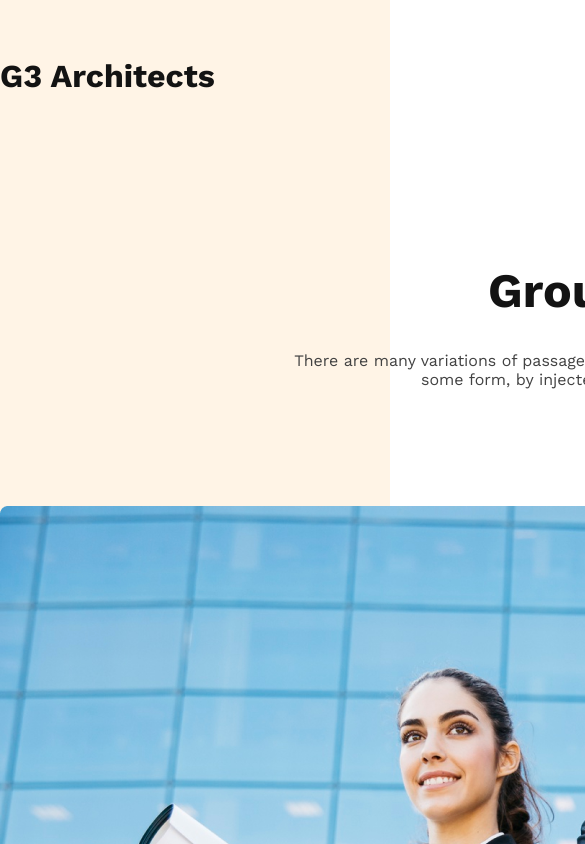
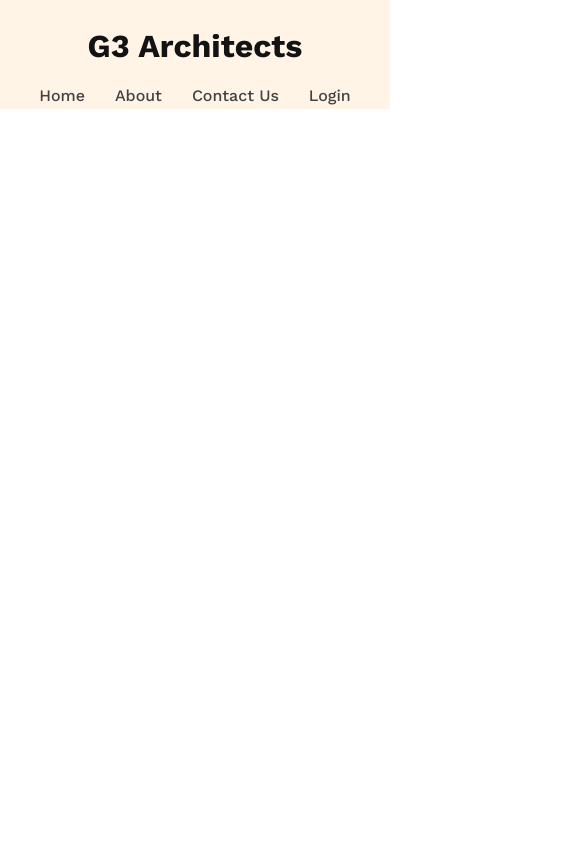
Before and after one commit to jahidhasan-webdev01/g3-architects, a plain HTML site: page index.html in a window 390 px wide. Shown: the top 844 px of the page, 585 px wide, since content can reach past the window. Drawn offline with nearby package versions, Linux system fonts and the light colour scheme.

Commit message:
design responsive navigation bar

```diff
--- a/css/styles.css
+++ b/css/styles.css
@@ -18,39 +18,10 @@
     color: rgba(66, 66, 66, 1);
 }
 
-/* margin-padding */
-.mt-32 {
-    margin-top: 32px;
-}
-
 /* shared styles */
 .container {
-    width: 1440px;
+    max-width: 1440px;
     margin: 0 auto;
-}
-
-.display-flex {
-    display: flex;
-}
-
-.text-center {
-    text-align: center;
-}
-
-.text-secondary {
-    font-size: 0.9rem;
-    font-weight: 400;
-    line-height: 26px;
-}
-
-.btn-warning {
-    background-color: rgba(255, 144, 14, 1);
-    color: rgba(255, 255, 255, 1);
-    font-weight: 600;
-    border: none;
-    border-radius: 8px;
-    padding: 15px 25px;
-    cursor: pointer;
 }
 
 /* header */
@@ -58,9 +29,10 @@ header {
     background-color: rgba(255, 144, 14, 0.1);
 }
 
-/* navigation section */
+/* navigation bar */
 nav {
     padding-top: 50px;
+    display: flex;
     justify-content: space-between;
     align-items: center;
 }
@@ -69,10 +41,12 @@ nav {
     font-size: 2rem;
     font-weight: 700;
     line-height: 53px;
+    cursor: pointer;
 }
 
 nav ul {
-    gap: 50px;
+    display: flex;
+    gap: 40px;
 }
 
 nav ul li {
@@ -81,33 +55,33 @@ nav ul li {
 
 nav ul li a {
     text-decoration: none;
-    font-size: 0.9rem;
+    font-size: 1rem;
     font-weight: 500;
     line-height: 26px;
 }
 
-/* banner section */
-.banner-section {
-    display: flex;
+/* responsive: small device */
+@media screen and (max-width: 576px) {
+    nav {
+        padding-top: 20px;
         flex-direction: column;
-    gap: 40px;
+        gap: 10px;
     }
 
-.banner-content {
-    max-width: 862px;
-    margin: 0 auto;
+    nav ul {
+        gap: 30px;
+    }
 }
 
-.banner-content h1 {
-    font-size: 3rem;
+/* responsive: medium device */
+@media screen and (min-width:577px) and (max-width:992px) {
+    nav {
+        padding-top: 20px;
+        flex-direction: column;
+        gap: 10px;
     }
 
-.banner-content p {}
-
-.banner-section {
-    padding: 102px 0 45px 0;
+    nav ul {
+        gap: 30px;
     }
-
-.banner-image-container {
-    width: 100%;
 }
--- a/index.html
+++ b/index.html
@@ -17,41 +17,25 @@
 <body class="font-work-sans">
     <header>
         <div class="container">
-            <!-- navigation section -->
-            <nav class="display-flex">
+            <!-- navigation bar -->
+            <nav>
                 <h1 class="logo dark-01">G3 Architects</h1>
-                <ul class="display-flex">
+                <ul>
                     <li>
-                        <a class="dark-03" href="http://">Home</a>
+                        <a class="dark-03" href="#">Home</a>
                     </li>
                     <li>
-                        <a class="dark-03" href="http://">About</a>
+                        <a class="dark-03" href="#">About</a>
                     </li>
                     <li>
-                        <a class="dark-03" href="http://">Contact Us</a>
+                        <a class="dark-03" href="#">Contact Us</a>
                     </li>
                     <li>
-                        <a class="dark-03" href="http://">Login</a>
+                        <a class="dark-03" href="#">Login</a>
                     </li>
                 </ul>
             </nav>
-            <!-- hero section -->
-            <div class="banner-section">
-                <div class="banner-content text-center">
-                    <h1 class="dark-01">Brand New <br>
-                        Group of Architects
-                    </h1>
-                    <p class="text-secendary dark-03 mt-32">There are many variations of passages of Lorem Ipsum
-                        available,
-                        but the majority
-                        have suffered
-                        alteration in some form, by injected humour, or randomised words which don't look even</p>
-                    <button class="btn-warning mt-32">Explore More</button>
-                </div>
-                <div class="banner-image-container">
-                    <img src="./images/banner.png" alt="">
-                </div>
-            </div>
+            <!-- banner -->
         </div>
     </header>
 </body>
```
Lines whose indentation alone changed are shown as unchanged.
